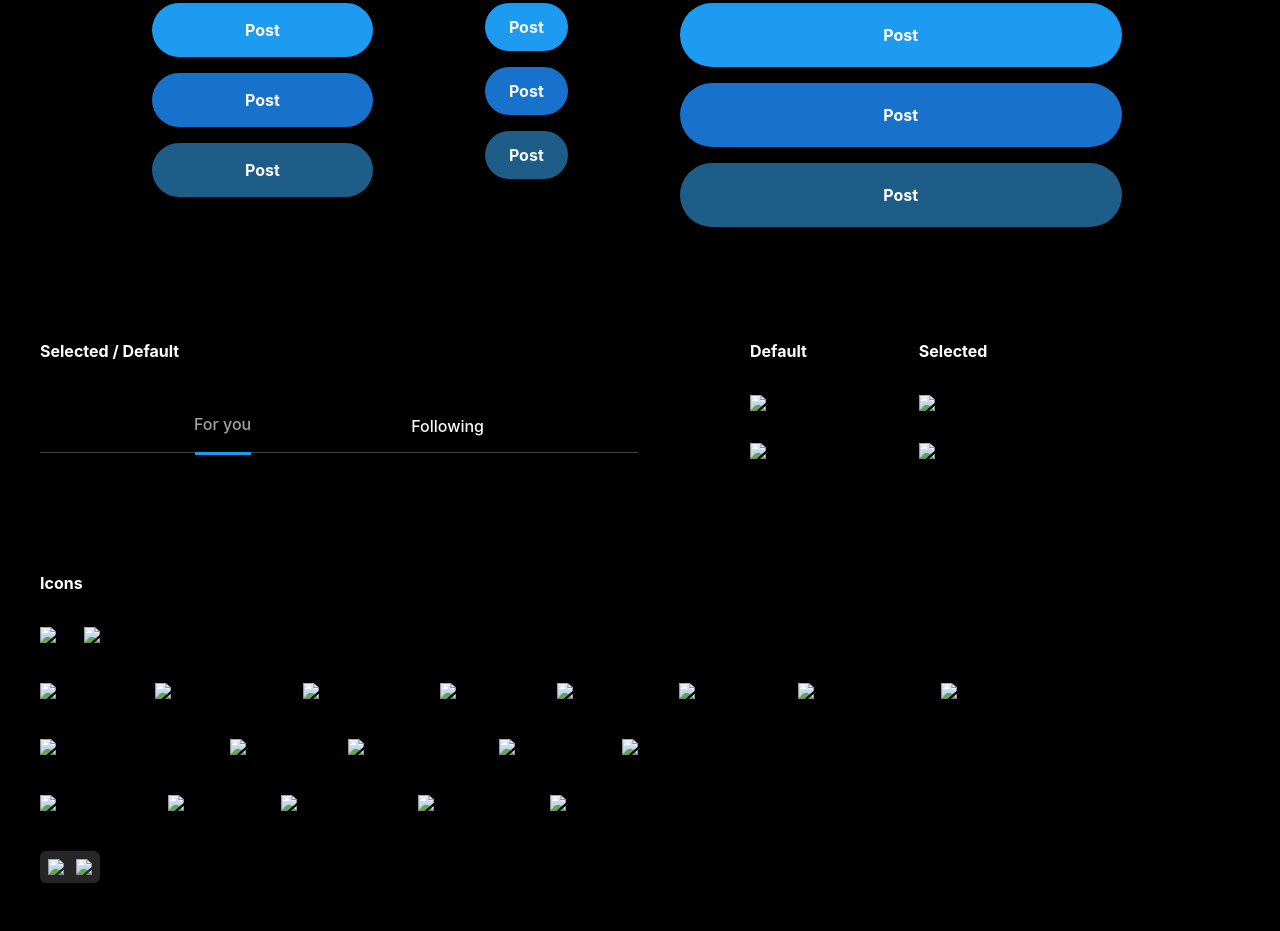
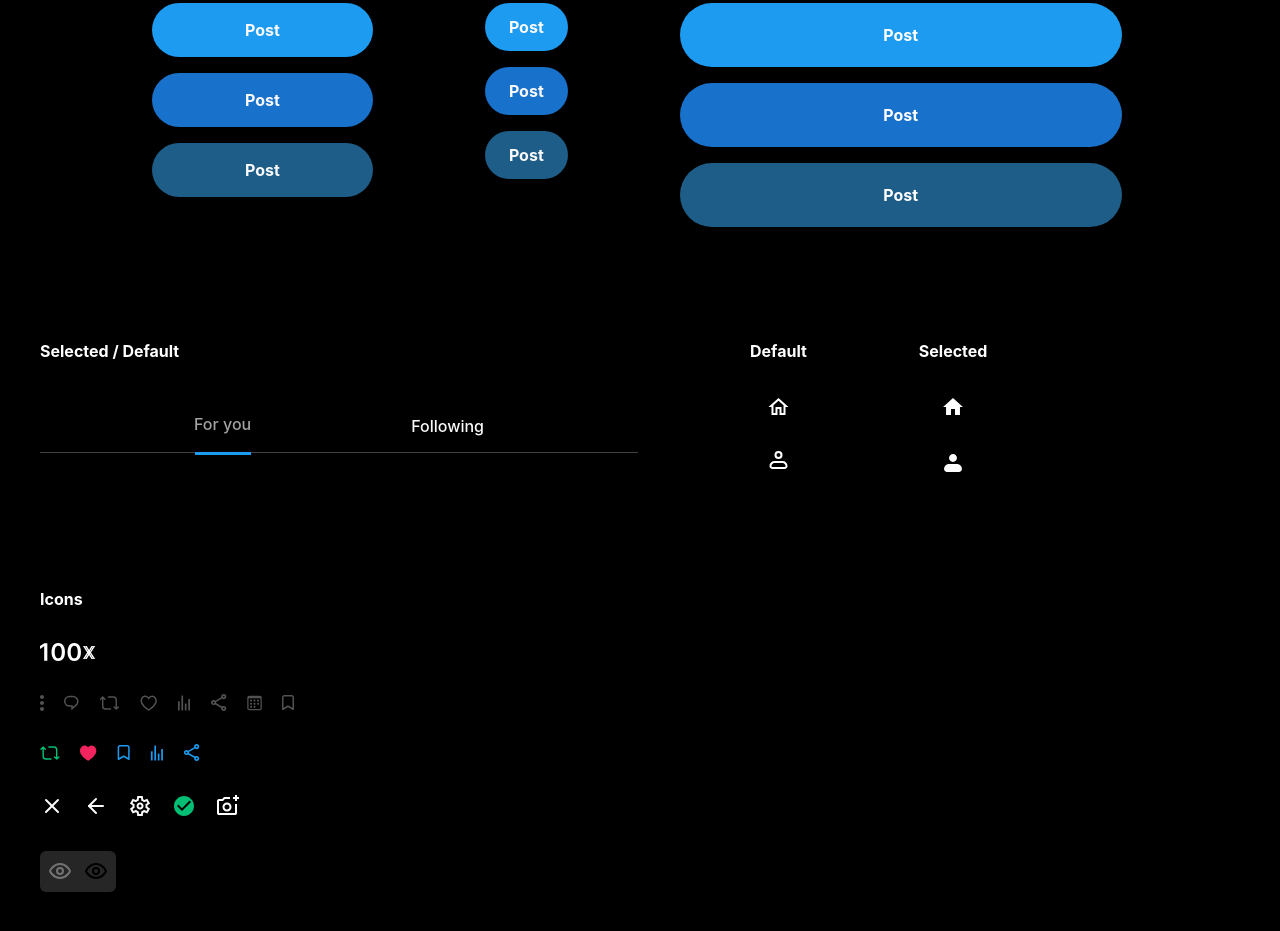
Before and after one commit to shivanshchopra7/Twitter-components, a website: page src/index.html in a window 1280 px wide. Shown: the part 445-1376 px from the top of the page. Drawn offline with Linux system fonts and the light colour scheme; the site is published under a folder, as on GitHub Pages, so addresses that start at the root find nothing.

Commit message:
Changing path

```diff
--- a/src/index.html
+++ b/src/index.html
@@ -194,8 +194,8 @@
     <p class="font-bold text-white">
         Default
     </p>
-    <img src="/public\images\state-not-selected.svg" class="flex-shrink-0">
-    <img src="/public/images/group.svg" class="flex-shrink-0">
+    <img src="../public\images\state-not-selected.svg" class="flex-shrink-0">
+    <img src="../public/images/group.svg" class="flex-shrink-0">
 
 </div>
 
@@ -203,44 +203,44 @@
 <p class="font-bold text-white">
     Selected
 </p>
-<img src="/public\images\home-selected.svg" class="flex-shrink-0">
-<img src="/public/images/user-selected.svg" class="flex-shrink-0">
+<img src="../public\images\home-selected.svg" class="flex-shrink-0">
+<img src="../public/images/user-selected.svg" class="flex-shrink-0">
 </div>
 
 <div class="flex flex-col gap-8 flex-wrap">
     <p class="font-bold text-white">Icons</p>
     <div class="flex gap-[1px]">
-        <img src="/public/images/100.svg" alt="100">
-        <img src="/public/images/x.svg" alt="X">
+        <img src="../public/images/100.svg" alt="100">
+        <img src="../public/images/x.svg" alt="X">
     </div>
     <div class="flex flex-wrap gap-5">
-        <img src="/public/images/more-sv.svg" alt="More-icon">
-        <img src="/public/images/comment-sv.svg" alt="Comment-icon">
-        <img src="/public/images/retweet-sv.svg" alt="Retweet-icon">
-        <img src="/public/images/heart-sv.svg" alt="Heart-icon">
-        <img src="/public/images/reach-sv.svg" alt="Reach-icon">
-        <img src="/public/images/share-sv.svg" alt="Share-icon">
-        <img src="/public/images/calendar-sv.svg" alt="Calendar-icon">
-        <img src="/public/images/bookmark-sv.svg" alt="Bookmark-icon">
+        <img src="../public/images/more-sv.svg" alt="More-icon">
+        <img src="../public/images/comment-sv.svg" alt="Comment-icon">
+        <img src="../public/images/retweet-sv.svg" alt="Retweet-icon">
+        <img src="../public/images/heart-sv.svg" alt="Heart-icon">
+        <img src="../public/images/reach-sv.svg" alt="Reach-icon">
+        <img src="../public/images/share-sv.svg" alt="Share-icon">
+        <img src="../public/images/calendar-sv.svg" alt="Calendar-icon">
+        <img src="../public/images/bookmark-sv.svg" alt="Bookmark-icon">
     </div>
 
     <div class="flex flex-wrap gap-5">
-        <img src="/public/images/retweet-sv-coloured.svg" alt="Retweet-Green-Icon">
-        <img src="/public/images/heart-sv-coloured.svg" alt="Heart-Icon">
-        <img src="/public/images/bookmark-sv-coloured.svg" alt="Bookmark-icon">
-        <img src="/public/images/reach-sv-coloured.svg" alt="Reach-Icon">
-        <img src="/public/images/share-sv-coloured.svg" alt="Share-Icon">
+        <img src="../public/images/retweet-sv-coloured.svg" alt="Retweet-Green-Icon">
+        <img src="../public/images/heart-sv-coloured.svg" alt="Heart-Icon">
+        <img src="../public/images/bookmark-sv-coloured.svg" alt="Bookmark-icon">
+        <img src="../public/images/reach-sv-coloured.svg" alt="Reach-Icon">
+        <img src="../public/images/share-sv-coloured.svg" alt="Share-Icon">
     </div>
     <div class="flex flex-wrap gap-5">
-        <img src="/public/images/cancel.svg" alt="Cancel-Icon">
-        <img src="/public/images/back.svg" alt="Back-Icon">
-        <img src="/public/images/settings.svg" alt="Settings-icon">
-        <img src="/public/images/correct.svg" alt="Correct-Icon">
-        <img src="/public/images/camera.svg" alt="Camera-Icon">
+        <img src="../public/images/cancel.svg" alt="Cancel-Icon">
+        <img src="../public/images/back.svg" alt="Back-Icon">
+        <img src="../public/images/settings.svg" alt="Settings-icon">
+        <img src="../public/images/correct.svg" alt="Correct-Icon">
+        <img src="../public/images/camera.svg" alt="Camera-Icon">
     </div>
     <div class="flex gap-3 flex-wrap bg-neutral-800 rounded-md w-max p-2">
-<img src="/public/images/visible-t.svg">
-<img src="/public/images/visible-f.svg">
+<img src="../public/images/visible-t.svg">
+<img src="../public/images/visible-f.svg">
 
     </div>
     </div>
```
Also changed, not shown: src/card-component.html (+2 -2 lines), src/components.html (+2 -2 lines), src/tweet-component.html (+6 -6 lines).
